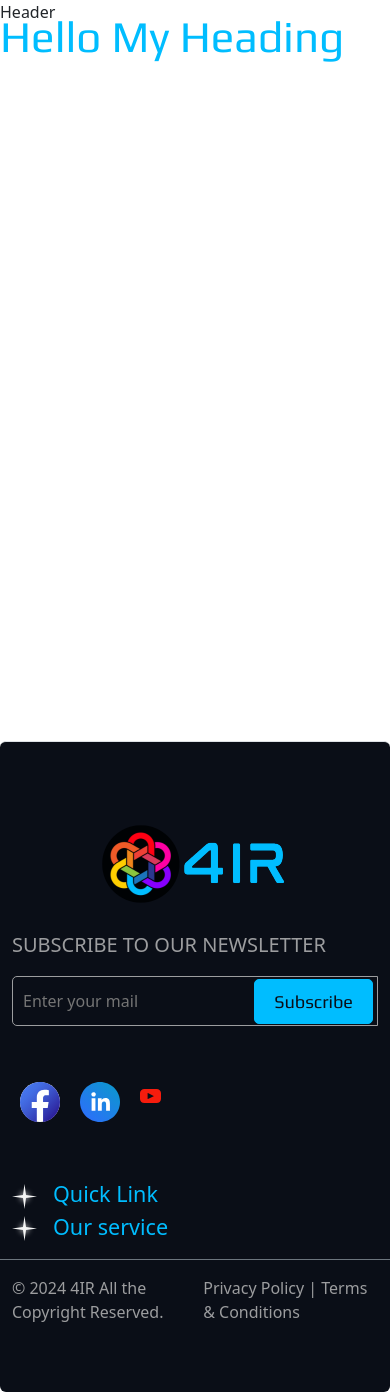
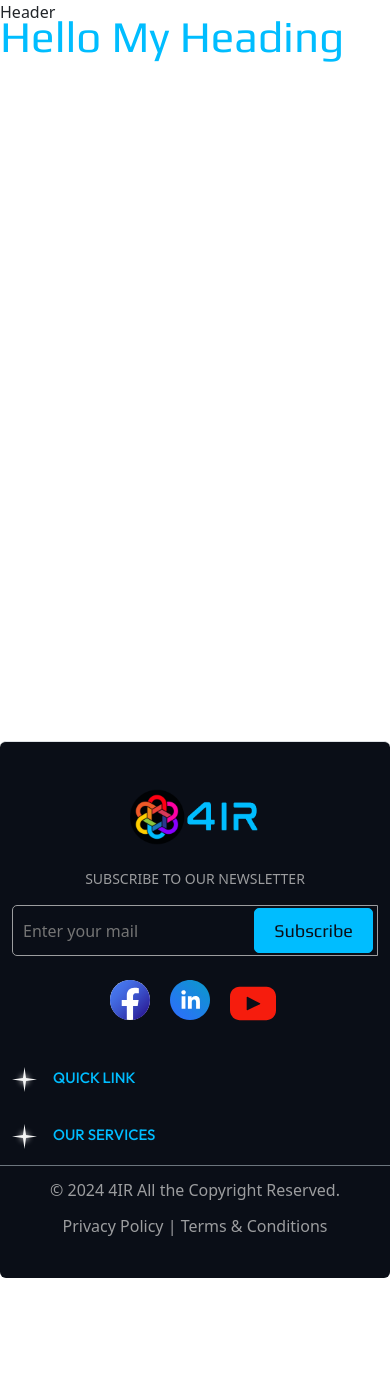
Before and after one commit to muhzee733/4ir, a Next.js app: page / in a window 390 px wide. After the commit the page ends 1278 px from the top, so only its background shows below. Built offline with nearby package versions, Linux system fonts and the light colour scheme.

Commit message:
basit code added footer

```diff
--- a/package.json
+++ b/package.json
@@ -9,6 +9,12 @@
     "lint": "next lint"
   },
   "dependencies": {
+    "@fortawesome/fontawesome-free": "^6.7.1",
+    "@fortawesome/fontawesome-svg-core": "^6.7.1",
+    "@fortawesome/free-brands-svg-icons": "^6.7.1",
+    "@fortawesome/free-regular-svg-icons": "^6.7.1",
+    "@fortawesome/free-solid-svg-icons": "^6.7.1",
+    "@fortawesome/react-fontawesome": "^0.2.2",
     "bootstrap": "^5.3.3",
     "next": "14.2.5",
     "react": "^18.3.1",
--- a/src/components/Navbar/Footer.jsx
+++ b/src/components/Navbar/Footer.jsx
@@ -6,43 +6,42 @@ import Facebook from "../../../public/assets/svg/social/fb.svg";
 import Youtube from "../../../public/assets/svg/youtube.svg";
 import Linkedin from "../../../public/assets/svg/social/linkedin.svg";
 import Star from "../../../public/assets/svg/star.svg";
-// import './navbarStyle.css';
 import '.././widgets.css'
+import { FontAwesomeIcon } from '@fortawesome/react-fontawesome'
 
 const Footer = () => {
   const [isQuickLinksOpen, setQuickLinksOpen] = useState(false);
   const [isServicesOpen, setServicesOpen] = useState(false);
   return (
-    <footer className="footer-main border-top footer-background rounded py-5">
-      <div className="container mt-4 mb-1">
+    <footer className="footer-main border-top footer-background rounded py-4">
+      <div className="container mt-3 mb-3">
         <div className="row">
-          <div className="col-lg-6">
+          <div className="col-lg-6 col-md-">
             <div className="row">
-              <div className="col-lg-12 footer-logo-div">
-                {/* <div className=""> */}
-                <Link href="/" className="footer-logo">
-                  <Image src={MainLogo} id="logo-img" className="img-fluid" alt="Logo" priority />
-                </Link>
-                {/* </div> */}
+              <div className="col-lg-12 footer-logo">
+                <div className="footer-logo-div">
+                  <Link href="/" className="footer-logo">
+                    <Image src={MainLogo} id="logo-img" className="img-fluid" alt="Logo" priority />
+                  </Link>
+                </div>
               </div>
-              <div className="col-lg-12 fs-5 my-3">SUBSCRIBE TO OUR NEWSLETTER</div>
+              <div className="col-lg-12 fs-5 my-3 footer-subtitle">SUBSCRIBE TO OUR NEWSLETTER</div>
               <div className="col-lg-12">
                 <form>
                   <div className="input-group">
-                    <input type="email" className=" footer-input" id="exampleFormControlInput1" placeholder="Enter your mail" />
+                    <input type="email" className="footer-input" id="exampleFormControlInput1" placeholder="Enter your mail" />
                     <div><Link href="" data-cursor="pointer" className="btn-1 footerbtn2">Subscribe</Link></div>
                   </div>
                 </form>
               </div>
-              <div className="col-lg-12 my-5">
-                <div className="d-flex ">
+              <div className="col-lg-12 my-3">
+                <div className="d-flex footer-social-div">
                   <div className="p-2 me-1"><Image src={Facebook} className="img-fluid" alt="facebook" /></div>
                   <div className="p-2 me-1"><Image src={Linkedin} className="img-fluid" alt="linkedin" /></div>
                   <div className="p-2 me-1 footer-social-icon"><Image src={Youtube} className="img-fluid" alt="youtube" /></div>
                 </div>
               </div>
             </div>
-
           </div>
 
           {/* links section */}
@@ -50,12 +49,12 @@ const Footer = () => {
             <div className="row">
               {/* Quick Links Section */}
               <div className="col-lg-6 col-md-6">
-                <div className="footer-title skyblue fs-4" onClick={() => setQuickLinksOpen(!isQuickLinksOpen)}>
+                <div className="footer-title skyblue fs-4 my-3" onClick={() => setQuickLinksOpen(!isQuickLinksOpen)}>
                   <Image src={Star} className="img-fluid me-3" alt="star" priority />
-                  Quick Link
+                  QUICK LINK
                 </div>
                 <div className={`footer-content ${isQuickLinksOpen ? 'open' : ''}`}>
-                  <ul classname=" d-flex flex-column">
+                  <ul className=" d-flex flex-column">
                     <div className="mt-4 ms-2 fs-5"><Link href="/" className="footerul">Home</Link></div>
                     <div className="mt-4 ms-2 fs-5"><Link href="/blog" className="footerul">Blog</Link></div>
                     <div className="mt-4 ms-2 fs-5"><Link href="/services" className="footerul">Services</Link></div>
@@ -65,13 +64,13 @@ const Footer = () => {
               </div>
 
               {/* Our Services Section */}
-              <div className="col-lg-6 col-md-6 mb-3">
-                <div className="footer-title skyblue fs-4" onClick={() => setServicesOpen(!isServicesOpen)}>
+              <div className="col-lg-6 col-md-12 my-3">
+                <div className="footer-title skyblue fs-4 d-flex" onClick={() => setServicesOpen(!isServicesOpen)}>
                   <Image src={Star} className="img-fluid me-3" alt="star" priority />
-                  Our service
+                  <div>OUR SERVICES</div>
                 </div>
                 <div className={`footer-content ${isServicesOpen ? 'open' : ''}`}>
-                  <div classname="d-flex flex-column ">
+                  <div className="d-flex flex-column ">
                     <div className="mt-3 ms-5 fs-5"><Link href="/services/StrategicCounseling" className="footerul ">Strategic Counselling</Link></div>
                     <div className="mt-3 ms-5 fs-5"><Link href="/services/AitalkAssist" className="footerul">AI Talk Assist</Link></div>
                     <div className="my-3 ms-5 fs-5"><Link href="/services/TrainingEducation" className="footerul">Training & Education</Link></div>
@@ -84,31 +83,14 @@ const Footer = () => {
 
 
         <div className="row border-top border-secondary">
-          <div className="col-lg-12 col-md-12 col-sm-12 d-flex align-items-center justify-content-between py-3">
+          <div className="col-lg-6 col-md-6 col-sm-12 d-flex align-items-center justify-content-start copyright">
             <div>© 2024 4IR All the Copyright Reserved.</div>
+          </div>
+          <div className="col-lg-6 col-md-6 col-sm-12 d-flex align-items-center justify-content-end copyright">
             <div>Privacy Policy | Terms & Conditions</div>
           </div>
         </div>
       </div>
-
-
-      {/* Styles */}
-      <style jsx>{`
-      .footer-content {
-        display: block; /* Show by default on larger screens */
-      }
-      @media (max-width: 768px) {
-        .footer-content {
-          display: none; /* Hide by default on small screens */
-        }
-        .footer-content.open {
-          display: block; /* Show only if open on small screens */
-        }
-        .footer-title {
-          cursor: pointer;
-        }
-      }
-    `}</style>
 
     </footer>
   )
--- a/src/components/widgets.css
+++ b/src/components/widgets.css
@@ -26,7 +26,7 @@
     border: 0.5px solid var(--text);
     border-radius: 5px;
     width: 415px;
-    height: 50px;
+    height: 51px;
     outline: none;
     box-shadow: none;
     padding-left: 10px;
@@ -47,26 +47,62 @@
     right: 135px;
     top: 3px;
 }
-
-/* .box2:hover {
-    background-color: var(--backgorund);
-    color: var(--secondary);
-    border: 1px solid var(--secondary);
-    transition: 0.5s all;
-} */
+.footer-content {
+    display: block;
+  }
 
 @media (max-width: 575.98px) {
     .footerbtn2 {
         right: 5px;
     }
 
-    .footer-logo-div {
+    .footer-logo {
         text-align: center !important;
+        display:flex;
+        justify-content: center;
     }
+    .footer-logo-div{
+        width:140px;
+    }
+    .footer-subtitle{
+        font-size: 14px !important;
+        text-align:center ;
+    }
+    .copyright{
+        margin-top: 12px;
+        display:flex;
+        justify-content: center !important;
+    }
+    .footer-social-div{
+        justify-content: center;
+    }
+    .footer-social-icon {
+        max-width: 17%;
+    }
+    .footer-title{
+        font-size: 15px!important;
+        font-family:var(--font-outfit)
+    }
+    .footerul{
+        font-size: 18px!important;
+    }
+}
+
+@media (max-width: 991.98px) {
+    .footer-content {
+        display: none; /* Hide by default on small screens */
+      }
+      .footer-content.open {
+        display: block; /* Show only if open on small screens */
+      }
+      .footer-title {
+        cursor: pointer;
+      }
 }
 
 @media (min-width: 576px) and (max-width: 991.98px) {
     .footerbtn2 {
         right: 287px;
     }
+
 }
```
Also changed, not shown: src/components/typography/H2.jsx (added, +9 -0 lines), src/components/typography/H3.jsx (added, +9 -0 lines), src/components/typography/H4.jsx (added, +9 -0 lines), src/components/typography/H5.jsx (added, +9 -0 lines), src/components/typography/H6.jsx (added, +9 -0 lines), src/components/typography/Para.jsx (added, +9 -0 lines), 1 other file (tests, documents, lock files or other folders).
